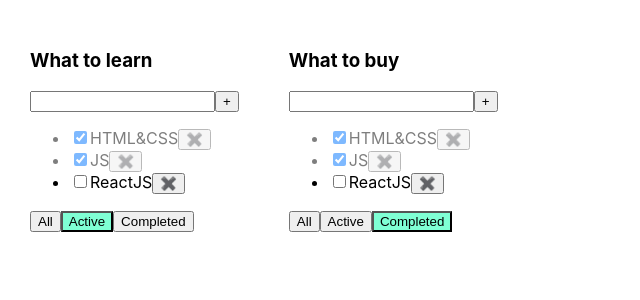
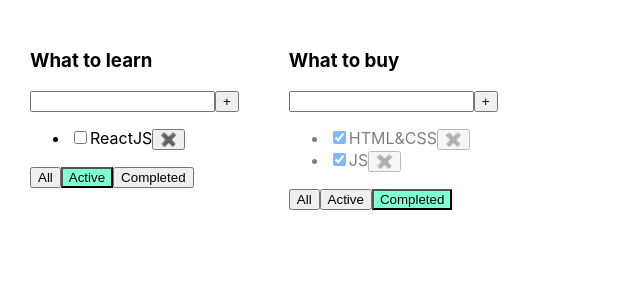
Before and after one commit to reegulus/TodolistTs, a React (Create React App) app: page / in a window 1280 px wide. Shown: the top 300 px of the page, without its empty margins (0-640 px from the left). Built offline with nearby package versions, Linux system fonts and the light colour scheme.

Commit message:
Todolist filtering

```diff
--- a/src/App.tsx
+++ b/src/App.tsx
@@ -20,8 +20,6 @@
         {id: v1(), title: "JS", isDone: true},
         {id: v1(), title: "ReactJS", isDone: false}
     ])
-    const [filter, setFilter] = useState<FilteredValueType>('all')
-
     function addTask(title: string) {
         let newTask = {id: v1(), title: title, isDone: false}
         setTasks([newTask, ...tasks])
@@ -37,23 +35,30 @@
         setTasks([...tasks])
     }
 
-    let taskForTodolist = tasks
-    if (filter === 'active') {
-        taskForTodolist = tasks.filter(t => t.isDone === false)
-    }
-    if (filter === 'completed') {
-        taskForTodolist = tasks.filter(t => t.isDone === true)
-    }
 
-    function changeFilter(value: FilteredValueType) {
-        setFilter(value)
+
+    function changeFilter(value: FilteredValueType, todolistId: string) {
+        let todolist = todolists.find(tl => tl.id === todolistId)
+        if(todolist) {
+            todolist.filter = value
+        setTodolists([...todolists])
+        }
     }
 
     return (
         <div className="App">
             {todolists.map((tl) => {
+                let taskForTodolist = tasks
+                if (tl.filter === 'active') {
+                    taskForTodolist = tasks.filter(t => t.isDone === false)
+                }
+                if (tl.filter === 'completed') {
+                    taskForTodolist = tasks.filter(t => t.isDone === true)
+                }
                 return (
                     <Todolist
+                        key={tl.id}
+                        id={tl.id}
                         title={tl.title}
                         tasks={taskForTodolist}
                         removeTask={removeTask}
--- a/src/Todolist.tsx
+++ b/src/Todolist.tsx
@@ -2,13 +2,14 @@
 import {FilteredValueType} from "./App";
 
 type TodolistPropsType = {
+    id: string
     title?: string
     tasks: Array<TasksPropsType>
     addTask: (title: string) => void
     removeTask: (taskId: string) => void
     filter: FilteredValueType
     changeTaskStatus: (taskId: string, isDone: boolean)=> void
-    changeFilter: (value: FilteredValueType) => void
+    changeFilter: (value: FilteredValueType, todolistId: string) => void
 }
 type TasksPropsType = {
     id: string,
@@ -36,13 +37,13 @@
 
     }
     const onClickAllHandler = () => {
-        props.changeFilter('all')
+        props.changeFilter('all', props.id)
     }
     const onClickActiveHandler = () => {
-        props.changeFilter('active')
+        props.changeFilter('active', props.id)
     }
     const onClickCompletedHandler = () => {
-        props.changeFilter('completed')
+        props.changeFilter('completed', props.id)
     }
     return (
         <div>
```
